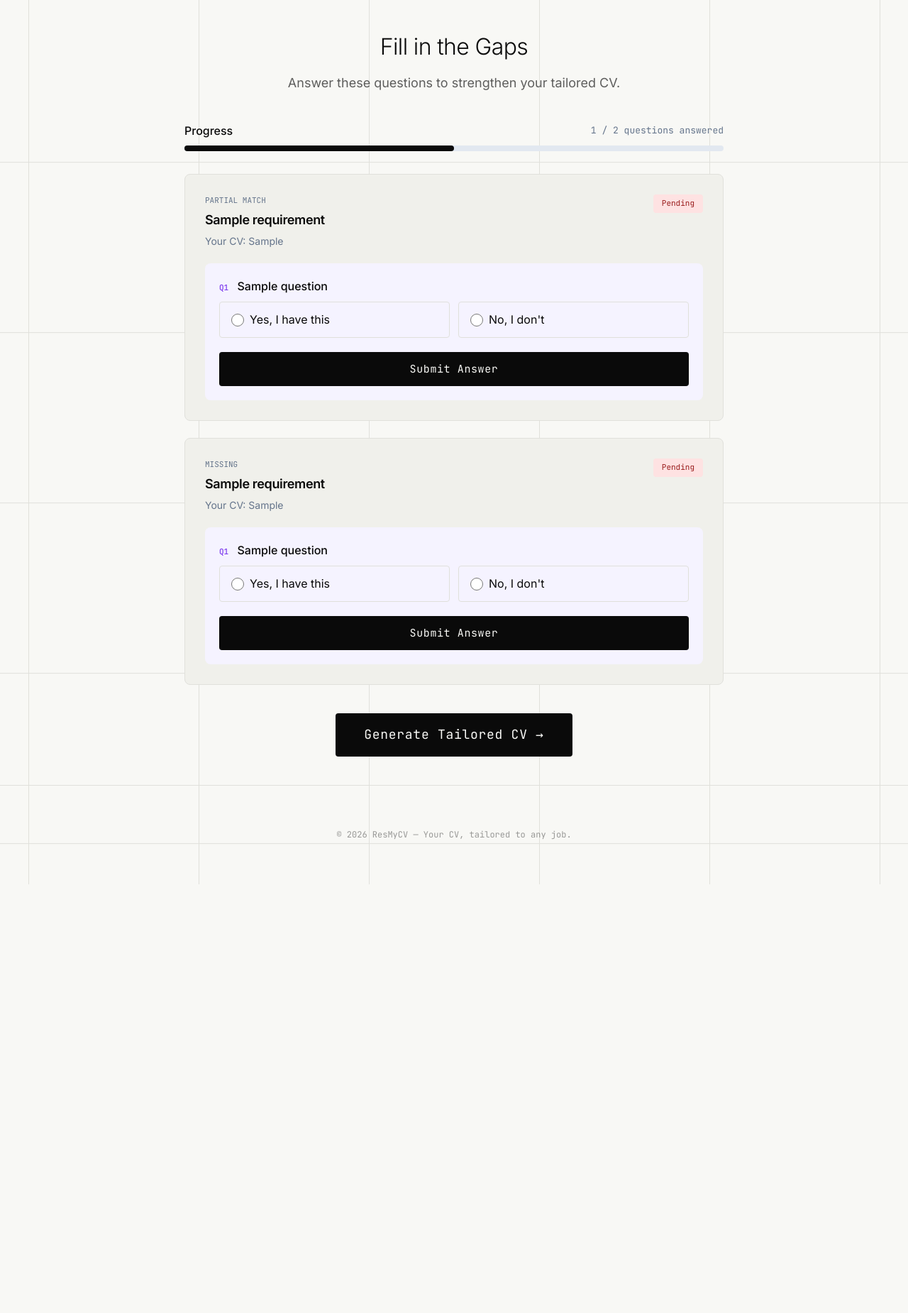
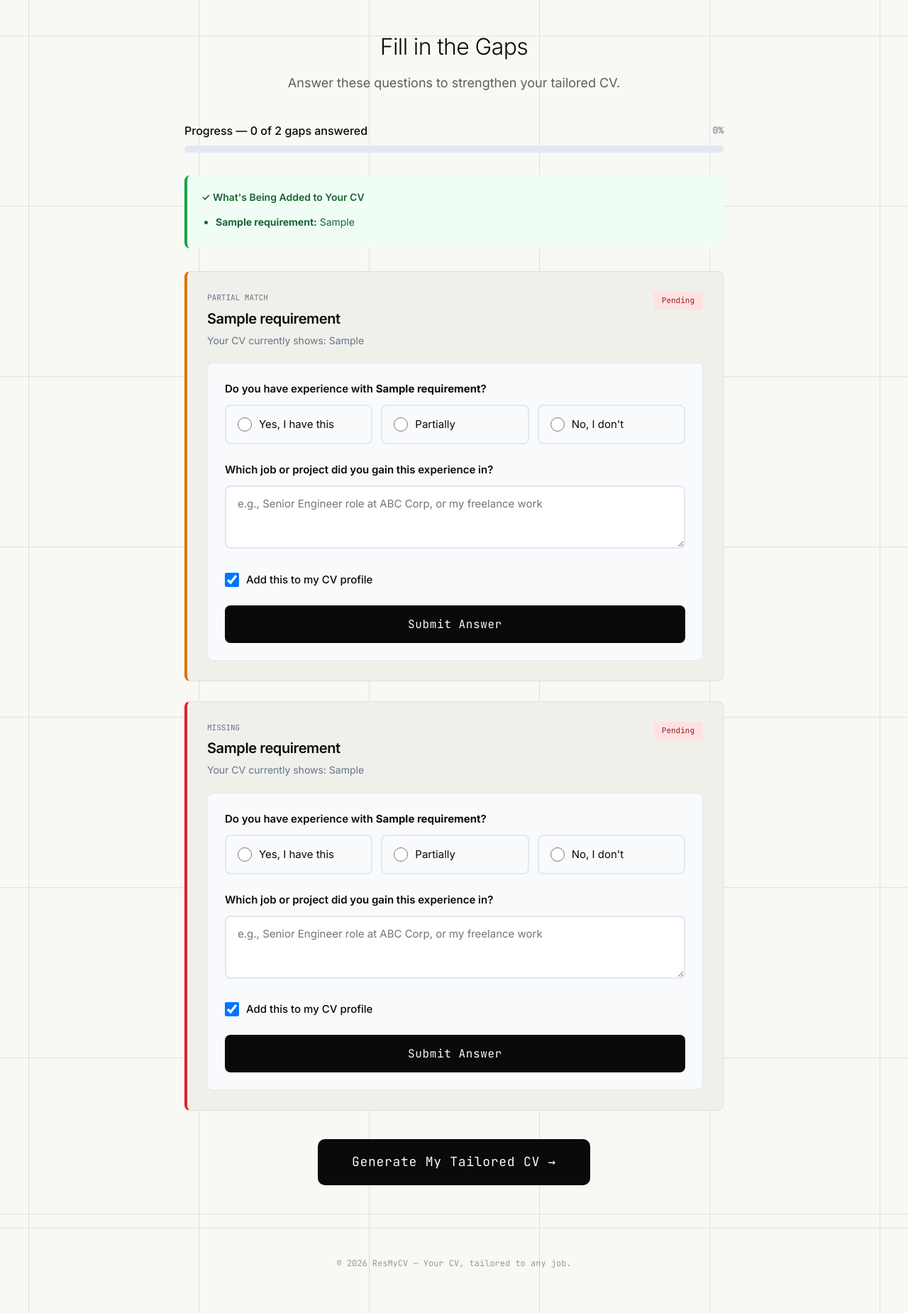
Before and after one commit to ncik8/TailorMyCV, a Flask app: template templates/gap_answer.html in a window 1280 px wide. Shown: the part 70-1920 px from the top of the page at 71% size. Before the commit the page ends 1316 px from the top, so only its background shows below. Run offline with Flask 3, Linux system fonts and the light colour scheme; the template is opened without the code that fills it: most values are stand-ins (such as "Sample title", 1, 10 or a date in 2020).

Commit message:
Redesign gap Q&A: per-gap questions + CV addition flow

```diff
--- a/templates/gap_answer.html
+++ b/templates/gap_answer.html
@@ -1,6 +1,6 @@
 {% extends "base.html" %}
 
-{% block title %}Answer Gap Questions - ResMyCV{% endblock %}
+{% block title %}Fill in the Gaps - RezMyCV{% endblock %}
 
 {% block content %}
 <div class="page">
@@ -24,20 +24,42 @@
         {% endif %}
 
         {% set total_gaps = all_gaps|length %}
+        {% set answered_count = namespace(value=0) %}
+        {% for item in all_gaps %}
+            {% for a in answers %}
+                {% if a.requirement == item.requirement %}
+                    {% set answered_count.value = answered_count.value + 1 %}
+                {% endif %}
+            {% endfor %}
+        {% endfor %}
 
+        {# ====== PROGRESS INDICATOR ====== #}
         <div style="margin-bottom: 32px;">
             <div style="display: flex; justify-content: space-between; align-items: center; margin-bottom: 8px;">
-                <span style="font-weight: 500;">Progress</span>
+                <span style="font-weight: 500;">Progress — {{ answered_count.value }} of {{ total_gaps }} gaps answered</span>
                 <span style="font-family: 'JetBrains Mono', monospace; font-size: 13px; color: #64748b;">
-                    {{ answers|length }} / {{ total_gaps }} questions answered
+                    {{ ((answered_count.value / total_gaps * 100) if total_gaps > 0 else 0)|int }}%
                 </span>
             </div>
-            <div style="background: #e2e8f0; height: 8px; border-radius: 4px;">
-                <div style="background: #0a0a0a; height: 100%; border-radius: 4px; width: {{ (answers|length / total_gaps * 100) if total_gaps > 0 else 0 }}%; transition: width 0.3s;"></div>
+            <div style="background: #e2e8f0; height: 10px; border-radius: 5px;">
+                <div style="background: #16a34a; height: 100%; border-radius: 5px; width: {{ (answered_count.value / total_gaps * 100) if total_gaps > 0 else 0 }}%; transition: width 0.3s;"></div>
             </div>
         </div>
 
-        <div style="display: grid; gap: 24px;">
+        {# ====== SUMMARY OF ADDITIONS SO FAR ====== #}
+        {% if answers %}
+        <div style="background: #f0fdf4; padding: 20px; border-radius: 8px; margin-bottom: 32px; border-left: 4px solid #16a34a;">
+            <h4 style="font-size: 14px; font-weight: 600; color: #166534; margin-bottom: 12px;">✓ What's Being Added to Your CV</h4>
+            <ul style="margin: 0; padding-left: 20px; color: #166534; font-size: 14px;">
+                {% for a in answers %}
+                <li style="margin-bottom: 6px;"><strong>{{ a.requirement }}:</strong> {{ a.ai_phrased }}</li>
+                {% endfor %}
+            </ul>
+        </div>
+        {% endif %}
+
+        {# ====== PER-GAP Q&A ====== #}
+        <div style="display: grid; gap: 28px;">
             {% for item in all_gaps %}
             {% set requirement = item.requirement %}
             {% set gap = item.gap %}
@@ -51,107 +73,89 @@
                 {% endif %}
             {% endfor %}
 
-            <div class="card" style="{{ 'border-left: 4px solid #059669;' if answered.value else '' }}">
+            <div class="card" style="border-left: 4px solid {{ '#059669' if answered.value else ('#d97706' if item.type == 'partial' else '#dc2626') }};">
                 <div style="margin-bottom: 20px;">
                     <div style="display: flex; justify-content: space-between; align-items: start;">
                         <div>
                             <span style="font-family: 'JetBrains Mono', monospace; font-size: 11px; color: #64748b; margin-bottom: 4px; display: block;">
                                 {{ 'PARTIAL MATCH' if item.type == 'partial' else 'MISSING' }}
                             </span>
-                            <h3 style="font-size: 18px; font-weight: 600;">{{ requirement }}</h3>
+                            <h3 style="font-size: 20px; font-weight: 600;">{{ requirement }}</h3>
                             {% if gap.cv_evidence %}
-                            <p style="color: #64748b; font-size: 14px; margin-top: 4px;">Your CV: {{ gap.cv_evidence }}</p>
+                            <p style="color: #64748b; font-size: 14px; margin-top: 4px;">Your CV currently shows: {{ gap.cv_evidence }}</p>
                             {% endif %}
                         </div>
                         {% if answered.value %}
-                        <span class="badge badge-success">✓ Answered</span>
+                        <span class="badge badge-success">✓ Done</span>
                         {% else %}
                         <span class="badge badge-error">Pending</span>
                         {% endif %}
                     </div>
                 </div>
 
-                {% if questions and questions[requirement] %}
-                <div style="background: #f5f3ff; padding: 20px; border-radius: 8px;">
+                {% if not answered.value %}
+                <div style="background: #f8fafc; padding: 24px; border-radius: 8px; border: 1px solid #e2e8f0;">
                     <form onsubmit="submitAnswer(event, '{{ requirement|escape }}')">
-                        {% for q in questions[requirement] %}
-                        <div style="margin-bottom: 20px;">
-                            <label style="display: block; font-weight: 500; margin-bottom: 8px;">
-                                <span style="font-family: 'JetBrains Mono', monospace; font-size: 11px; color: #7c3aed; margin-right: 8px;">Q{{ loop.index }}</span>
-                                {{ q }}
+
+                        {# ====== Q1: Do you have this? ====== #}
+                        <div style="margin-bottom: 24px;">
+                            <label style="display: block; font-weight: 600; margin-bottom: 10px; font-size: 15px;">
+                                Do you have experience with <strong>{{ requirement }}</strong>?
                             </label>
-                            {% if loop.index == 1 %}
-                            <!-- Yes/No question -->
                             <div style="display: flex; gap: 12px;">
-                                <label style="flex: 1; display: flex; align-items: center; gap: 8px; padding: 12px 16px; border: 1px solid #e0e0db; border-radius: 4px; cursor: pointer; transition: all 0.2s;" onmouseover="this.style.borderColor='#0a0a0a'" onmouseout="this.style.borderColor='#e0e0db'">
-                                    <input type="radio" name="has_skill" value="yes" required style="width: 18px; height: 18px;" {{ 'checked' if current_answer.value and 'yes' in current_answer.value.user_answer|lower else '' }}>
-                                    <span>Yes, I have this</span>
+                                <label style="flex: 1; display: flex; align-items: center; gap: 10px; padding: 14px 16px; border: 2px solid #e2e8f0; border-radius: 8px; cursor: pointer; transition: all 0.2s;" onmouseover="this.style.borderColor='#0a0a0a'" onmouseout="this.style.borderColor='#e2e8f0'">
+                                    <input type="radio" name="has_skill" value="yes" required style="width: 20px; height: 20px;">
+                                    <span style="font-size: 15px;">Yes, I have this</span>
                                 </label>
-                                <label style="flex: 1; display: flex; align-items: center; gap: 8px; padding: 12px 16px; border: 1px solid #e0e0db; border-radius: 4px; cursor: pointer; transition: all 0.2s;" onmouseover="this.style.borderColor='#0a0a0a'" onmouseout="this.style.borderColor='#e0e0db'">
-                                    <input type="radio" name="has_skill" value="no" style="width: 18px; height: 18px;" {{ 'checked' if current_answer.value and 'no' in current_answer.value.user_answer|lower else '' }}>
-                                    <span>No, I don't</span>
+                                <label style="flex: 1; display: flex; align-items: center; gap: 10px; padding: 14px 16px; border: 2px solid #e2e8f0; border-radius: 8px; cursor: pointer; transition: all 0.2s;" onmouseover="this.style.borderColor='#0a0a0a'" onmouseout="this.style.borderColor='#e2e8f0'">
+                                    <input type="radio" name="has_skill" value="partially" style="width: 20px; height: 20px;">
+                                    <span style="font-size: 15px;">Partially</span>
                                 </label>
-                            </div>
-                            {% elif loop.index == 2 %}
-                            <!-- Which job/context question -->
-                            <textarea name="job_context" rows="3" placeholder="e.g., Senior Developer at Acme Corp (2021-2023)..." style="width: 100%; padding: 12px 16px; border: 1px solid #e0e0db; border-radius: 4px; font-size: 15px; font-family: inherit; resize: vertical;">{{ current_answer.value.job_context if current_answer.value else '' }}</textarea>
-                            {% elif loop.index == 3 %}
-                            <!-- Can we update profile? -->
-                            <div style="display: flex; align-items: center; gap: 8px;">
-                                <input type="checkbox" name="update_profile" id="update_{{ loop.index }}_{{ requirement|replace(' ', '_') }}" value="true" style="width: 18px; height: 18px;" {{ 'checked' if not current_answer.value or current_answer.value.update_profile else '' }}>
-                                <label for="update_{{ loop.index }}_{{ requirement|replace(' ', '_') }}" style="cursor: pointer;">Yes, add this to my CV profile</label>
-                            </div>
-                            {% endif %}
-                        </div>
-                        {% endfor %}
-
-                        {% if answered.value %}
-                        <div style="margin-top: 20px; padding: 16px; background: #f0fdf4; border-radius: 8px;">
-                            <p style="font-size: 13px; color: #64748b; margin-bottom: 8px;">Your answer:</p>
-                            <p style="font-size: 15px;">{{ current_answer.value.user_answer }}</p>
-                            <p style="font-size: 13px; color: #059669; margin-top: 12px; font-weight: 500;">AI phrasing:</p>
-                            <p style="font-size: 15px; color: #059669;">{{ current_answer.value.ai_phrased }}</p>
-                        </div>
-                        <button type="submit" class="btn btn-secondary" style="margin-top: 16px;">
-                            Update Answer
-                        </button>
-                        {% else %}
-                        <button type="submit" class="btn btn-success" style="width: 100%; padding: 14px; font-size: 15px;">
-                            Submit Answer
-                        </button>
-                        {% endif %}
-                    </form>
-                </div>
-                {% else %}
-                <!-- Fallback if no generated questions -->
-                <div style="background: #f5f3ff; padding: 20px; border-radius: 8px;">
-                    <form onsubmit="submitAnswer(event, '{{ requirement|escape }}')">
-                        <div style="margin-bottom: 20px;">
-                            <label style="display: block; font-weight: 500; margin-bottom: 8px;">Do you have experience with this requirement?</label>
-                            <div style="display: flex; gap: 12px;">
-                                <label style="flex: 1; display: flex; align-items: center; gap: 8px; padding: 12px 16px; border: 1px solid #e0e0db; border-radius: 4px; cursor: pointer;">
-                                    <input type="radio" name="has_skill" value="yes" required style="width: 18px; height: 18px;">
-                                    <span>Yes</span>
-                                </label>
-                                <label style="flex: 1; display: flex; align-items: center; gap: 8px; padding: 12px 16px; border: 1px solid #e0e0db; border-radius: 4px; cursor: pointer;">
-                                    <input type="radio" name="has_skill" value="no" style="width: 18px; height: 18px;">
-                                    <span>No</span>
+                                <label style="flex: 1; display: flex; align-items: center; gap: 10px; padding: 14px 16px; border: 2px solid #e2e8f0; border-radius: 8px; cursor: pointer; transition: all 0.2s;" onmouseover="this.style.borderColor='#0a0a0a'" onmouseout="this.style.borderColor='#e2e8f0'">
+                                    <input type="radio" name="has_skill" value="no" style="width: 20px; height: 20px;">
+                                    <span style="font-size: 15px;">No, I don't</span>
                                 </label>
                             </div>
                         </div>
-                        <div style="margin-bottom: 20px;">
-                            <label style="display: block; font-weight: 500; margin-bottom: 8px;">Which job or project did you gain this in?</label>
-                            <textarea name="job_context" rows="2" placeholder="Describe the role, company, and time period..." style="width: 100%; padding: 12px 16px; border: 1px solid #e0e0db; border-radius: 4px; font-size: 15px; font-family: inherit; resize: vertical;"></textarea>
+
+                        {# ====== Q2: Which job/context? ====== #}
+                        <div style="margin-bottom: 24px;">
+                            <label style="display: block; font-weight: 600; margin-bottom: 10px; font-size: 15px;">
+                                Which job or project did you gain this experience in?
+                           　</label>
+                            <textarea name="job_context" rows="3" placeholder="e.g., Senior Engineer role at ABC Corp, or my freelance work" style="width: 100%; padding: 14px 16px; border: 2px solid #e2e8f0; border-radius: 8px; font-size: 15px; font-family: inherit; resize: vertical;"></textarea>
                         </div>
-                        <div style="margin-bottom: 20px;">
-                            <div style="display: flex; align-items: center; gap: 8px;">
-                                <input type="checkbox" name="update_profile" value="true" style="width: 18px; height: 18px;" checked>
-                                <label>Add this to my CV profile</label>
-                            </div>
+
+                        {# ====== Q3: Add to CV? ====== #}
+                        <div style="margin-bottom: 24px;">
+                            <label style="display: flex; align-items: center; gap: 10px; cursor: pointer;">
+                                <input type="checkbox" name="update_profile" id="update_{{ requirement|replace(' ', '_') }}" value="true" checked style="width: 20px; height: 20px;">
+                                <label for="update_{{ requirement|replace(' ', '_') }}" style="cursor: pointer; font-size: 15px; font-weight: 500;">
+                                    Add this to my CV profile
+                                </label>
+                            </label>
                         </div>
-                        <button type="submit" class="btn btn-success" style="width: 100%; padding: 14px; font-size: 15px;">
+
+                        <button type="submit" class="btn btn-success" style="width: 100%; padding: 16px; font-size: 16px; border-radius: 8px;">
                             Submit Answer
                         </button>
+                    </form>
+                </div>
+
+                {% else %}
+                {# ====== SHOW ANSWERED RESULT ====== #}
+                <div style="background: #f0fdf4; padding: 20px; border-radius: 8px;">
+                    <p style="font-size: 13px; color: #64748b; margin-bottom: 8px;">Your answer:</p>
+                    <p style="font-size: 15px; margin-bottom: 16px;">{{ current_answer.value.user_answer }}</p>
+                    <p style="font-size: 13px; color: #059669; margin-bottom: 8px; font-weight: 600;">Will be added to your CV as:</p>
+                    <p style="font-size: 15px; color: #059669;">{{ current_answer.value.ai_phrased }}</p>
+                </div>
+                <div style="margin-top: 16px;">
+                    <form onsubmit="submitAnswer(event, '{{ requirement|escape }}')" style="display: flex; gap: 12px;">
+                        <button type="submit" class="btn btn-secondary" style="flex: 1; padding: 12px; font-size: 14px;">
+                            Update Answer
+                        </button>
+                        <input type="hidden" name="job_context" value="">
                     </form>
                 </div>
                 {% endif %}
@@ -159,11 +163,13 @@
             {% endfor %}
         </div>
 
+        {# ====== GENERATE TAILORED CV BUTTON ====== #}
         <div style="margin-top: 40px; text-align: center;">
-            <a href="/cv/tailor" class="btn btn-success" style="font-size: 18px; padding: 16px 40px;">
-                Generate Tailored CV →
+            <a href="/cv/tailor" class="btn btn-success" style="font-size: 18px; padding: 18px 48px; border-radius: 10px;">
+                Generate My Tailored CV →
             </a>
         </div>
+
         {% else %}
         <div class="card" style="text-align: center; padding: 60px 40px;">
             <h3 style="font-size: 24px; font-weight: 600; margin-bottom: 16px;">No gaps to fill</h3>
@@ -181,18 +187,19 @@ async function submitAnswer(event, requirement) {
     const form = event.target;
     const formData = new FormData(form);
 
-    // Build answer string from form
     let answer = '';
     const hasSkill = formData.get('has_skill');
     const jobContext = formData.get('job_context');
-    const updateProfile = formData.get('update_profile') === 'true';
 
     if (hasSkill) {
-        answer = hasSkill === 'yes' ? 'Yes, I have this experience.' : 'No, I don\'t have this experience.';
+        const labels = { 'yes': 'Yes, I have this experience.', 'partially': 'Partially.', 'no': 'No, I don\'t have this experience.' };
+        answer = labels[hasSkill] || '';
     }
     if (jobContext) {
         answer += ' ' + jobContext;
     }
+
+    const updateProfile = formData.get('update_profile') === 'true';
 
     if (!answer.trim()) {
         alert('Please provide an answer.');
@@ -202,7 +209,7 @@ async function submitAnswer(event, requirement) {
     const submitBtn = form.querySelector('button[type="submit"]');
     const originalText = submitBtn.innerHTML;
     submitBtn.disabled = true;
-    submitBtn.innerHTML = '<span class="spinner"></span> Processing...';
+    submitBtn.innerHTML = 'Processing...';
 
     try {
         const response = await fetch('/gap/answer', {
@@ -218,8 +225,6 @@ async function submitAnswer(event, requirement) {
         const data = await response.json();
 
         if (data.success) {
-            // Show success and reload
-            alert('Answer saved! AI phrasing: ' + data.ai_phrased);
             location.reload();
         } else {
             alert(data.error || 'Failed to save answer');
```
